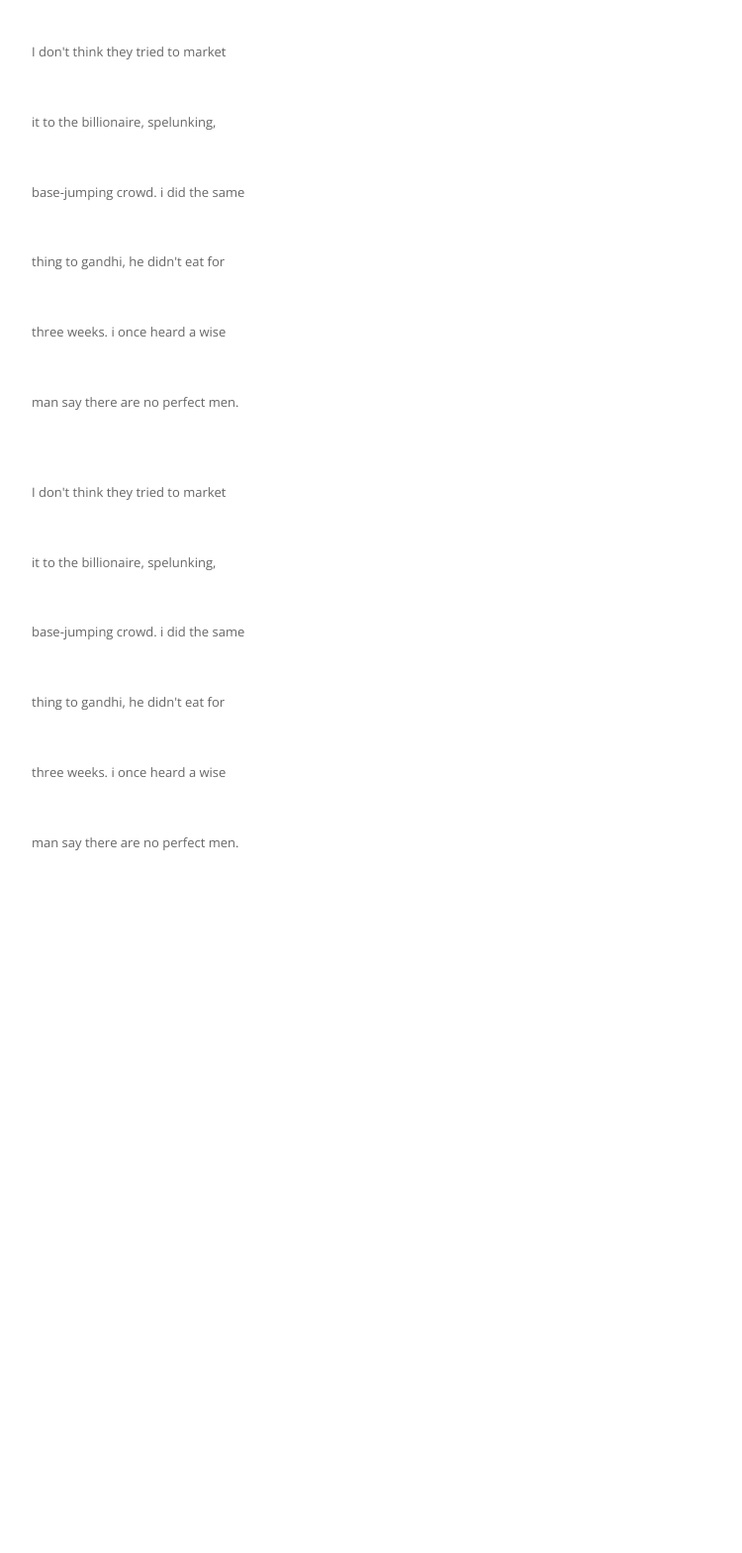
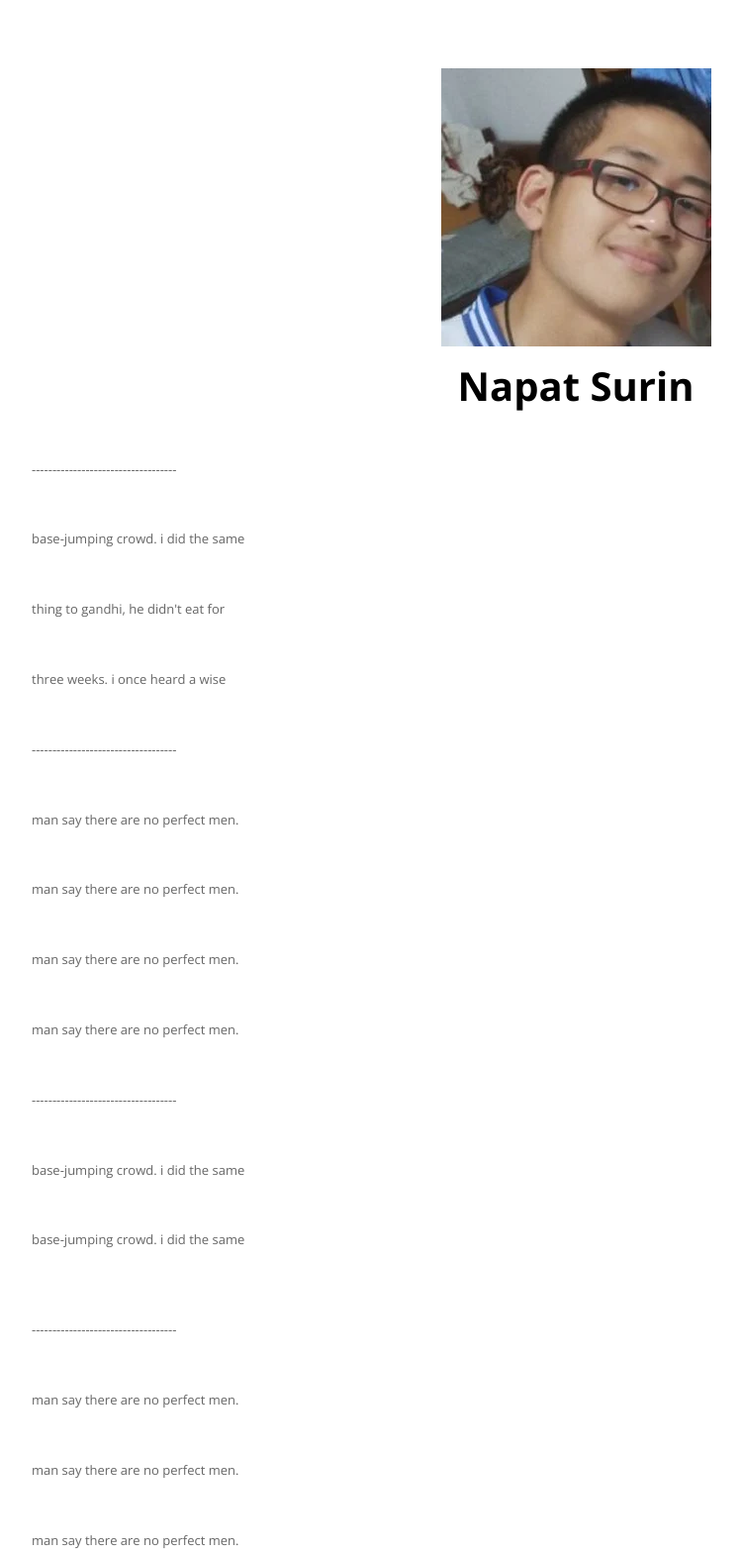
Before and after one commit to NapatSurin/Napat02, a plain HTML site: page about.html in a window 1280 px wide. Shown: the part 163-1732 px from the top of the page at 99% size, without its empty margins (58-808 px from the left). Before the commit the page ends 1075 px from the top, so only its background shows below. Drawn offline with nearby package versions, Linux system fonts and the light colour scheme; a web font is replaced by a local one.

Commit message:
Add files via upload

```diff
--- a/about.html
+++ b/about.html
@@ -35,23 +35,42 @@
 			<h2 class="section-title"><span>RESUMA</span></h2>
 				<div class="row">
 					<div class="colom">
-						<div class="colom2"><p>I don't think they tried to market </p></div>
-						<div class="colom2"><p>it to the billionaire, spelunking, </p></div>
+						<div class="colom2">
+							 <h1>
+								<img class="img-circle" src="indoor/images/fileps.png" alt="">
+								<br>
+								<a href="#">Napat Surin</a></span>
+							</h1></div>
+						<div class="colom2"><p>-----------------------------------</p></div>
 						<div class="colom2"><p>base-jumping crowd. i did the same </p></div>
 						<div class="colom2"><p>thing to gandhi, he didn't eat for </p></div>
 						<div class="colom2"><p>three weeks. i once heard a wise </p></div>
+						<div class="colom2"><p>-----------------------------------</p></div>
 						<div class="colom2"><p>man say there are no perfect men.</p></div>
+						<div class="colom2"><p>man say there are no perfect men.</p></div>
+						<div class="colom2"><p>man say there are no perfect men.</p></div>
+						<div class="colom2"><p>man say there are no perfect men.</p></div>
+						<div class="colom2"><p>-----------------------------------</p></div>
+						<div class="colom2"><p>base-jumping crowd. i did the same </p></div>
+						<div class="colom2"><p>base-jumping crowd. i did the same </p></div>
 					</div>
 					<div class="colom">
-						<div class="colom2"><p>I don't think they tried to market </p></div>
-						<div class="colom2"><p>it to the billionaire, spelunking, </p></div>
-						<div class="colom2"><p>base-jumping crowd. i did the same </p></div>
-						<div class="colom2"><p>thing to gandhi, he didn't eat for </p></div>
-						<div class="colom2"><p>three weeks. i once heard a wise </p></div>
+						<div class="colom2"><p>-----------------------------------</p></div>
+						<div class="colom2"><p>man say there are no perfect men.</p></div>
+						<div class="colom2"><p>man say there are no perfect men.</p></div>
+						<div class="colom2"><p>man say there are no perfect men.</p></div>
+						<div class="colom2"><p>man say there are no perfect men.</p></div>
+						<div class="colom2"><p>-----------------------------------</p></div>
+						<div class="colom2"><p>man say there are no perfect men.</p></div>
+						<div class="colom2"><p>man say there are no perfect men.</p></div>
+						<div class="colom2"><p>man say there are no perfect men.</p></div>
+						<div class="colom2"><p>-----------------------------------</p></div>
+						<div class="colom2"><p>man say there are no perfect men.</p></div>
+						<div class="colom2"><p>man say there are no perfect men.</p></div>
 						<div class="colom2"><p>man say there are no perfect men.</p></div>
 					</div>
 				</div>
-		</div> <!-- / section -->
+		</div>
 	</div>
 </main>
 </body>
```
Also changed, not shown: index.html (line endings or trailing spaces), indoor/about.css (line endings or trailing spaces), indoor/index.css (line endings or trailing spaces).
